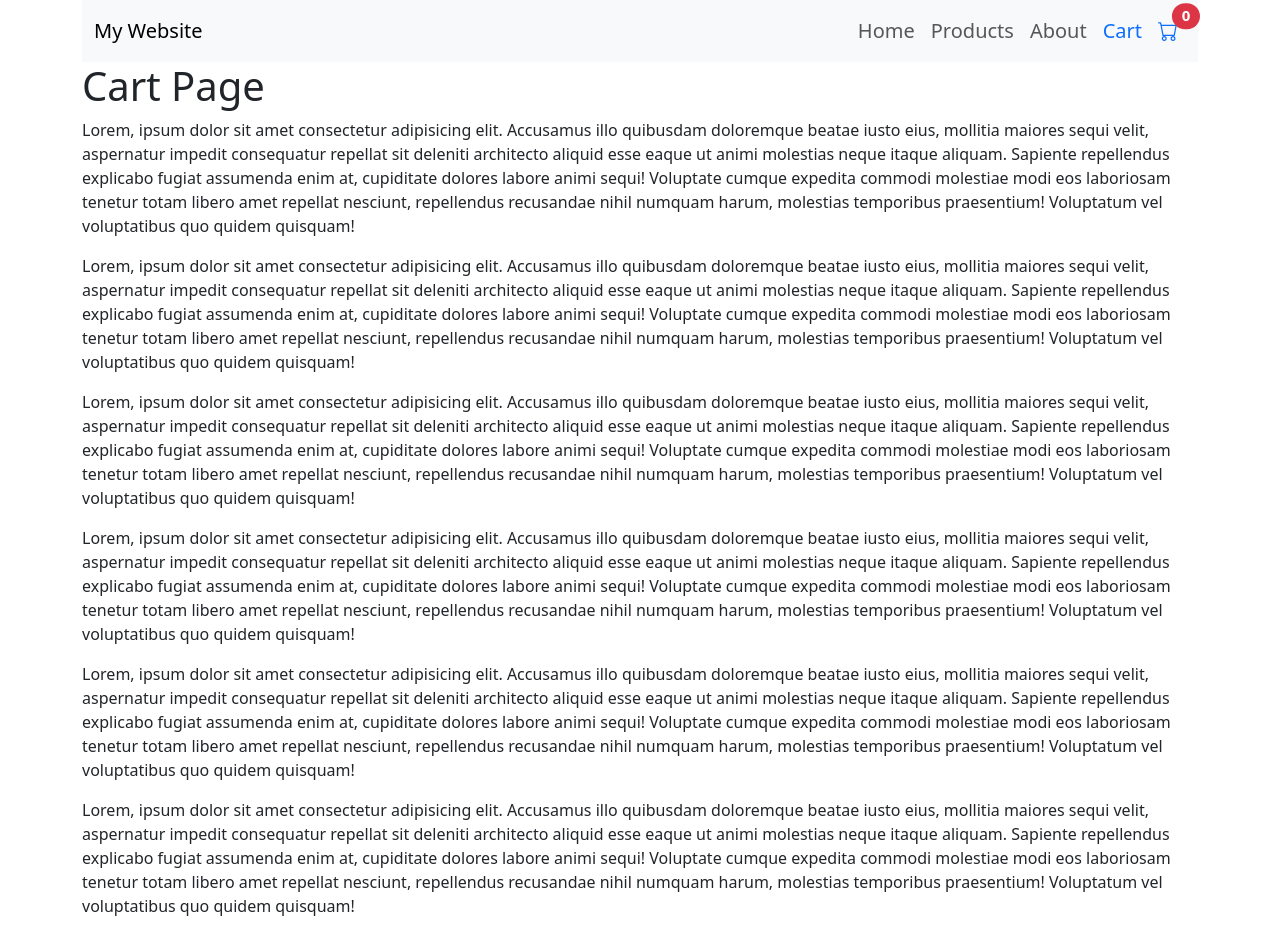
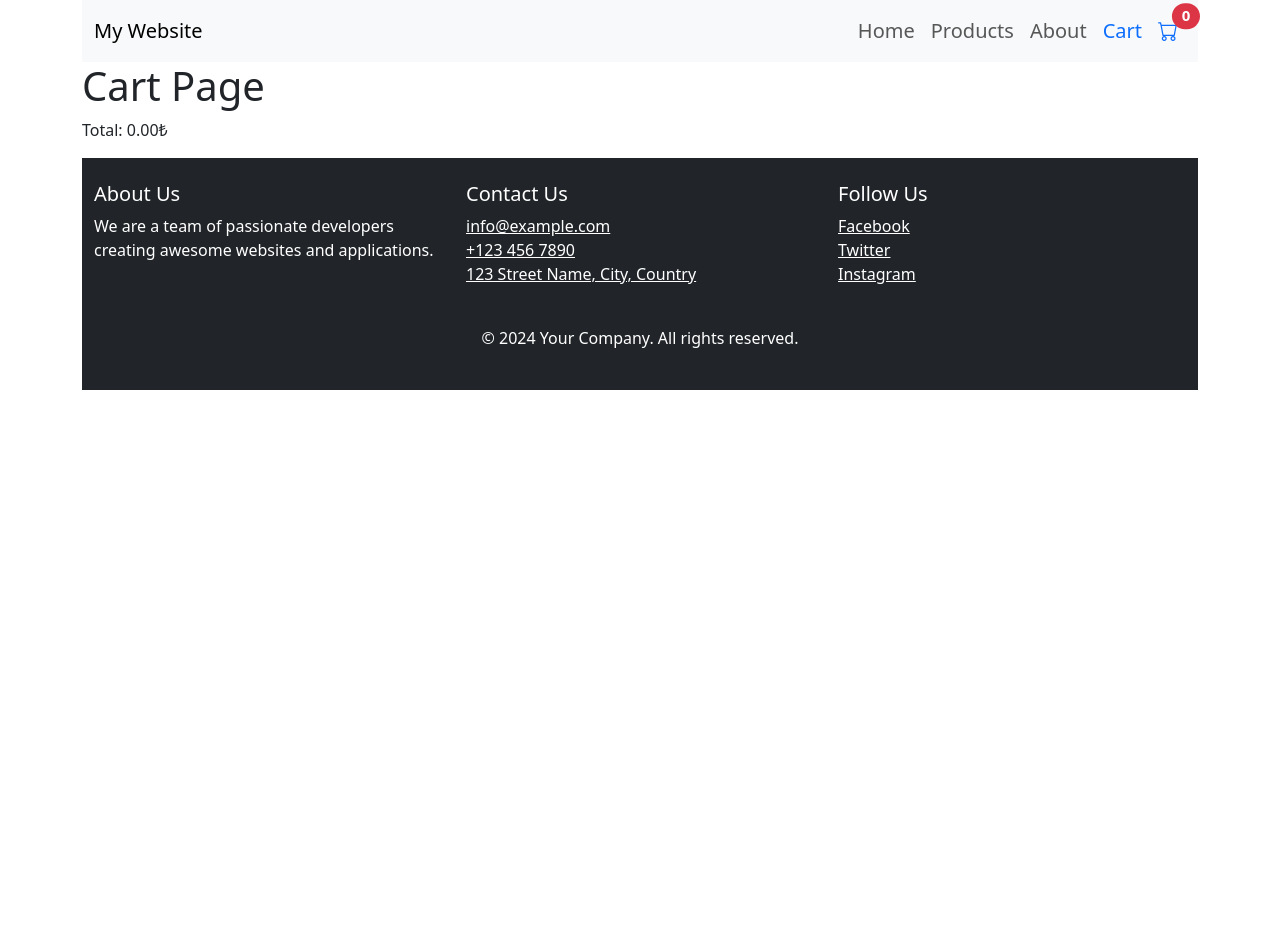
Before and after one commit to eminbasbayan/sbm-react-egitimi3, a React (Vite) app: page /cart in a window 1280 px wide. Shown: the top 938 px of the page. After the commit the page ends 800 px from the top, so only its background shows below. Built offline with nearby package versions, Linux system fonts and the light colour scheme.

Commit message:
cart page component

```diff
--- a/src/components/Products/ProductItem.jsx
+++ b/src/components/Products/ProductItem.jsx
@@ -1,17 +1,31 @@
+import { useContext } from "react";
 import PropTypes from "prop-types";
 import Button from "../UI/Button";
-import "./ProductItem.css";
-import { useContext } from "react";
 import { CartContext } from "../../context/CartContext";
 
-/*
-1- state değişirse component güncellenir.
-2- props değişirse component re-render olur.
-*/
+import "./ProductItem.css";
 
 function ProductItem(props) {
-  const { id, image, title, price, description, handleDeleteItem } = props;
-  const { addToCart } = useContext(CartContext);
+  const {
+    id,
+    image,
+    title,
+    price,
+    description,
+    quantity,
+    handleDeleteItem,
+    cart,
+  } = props;
+  const { addToCart, deleteFromCart } = useContext(CartContext);
+
+  const product = {
+    id,
+    image,
+    title,
+    price,
+    description,
+    quantity: 1,
+  };
 
   return (
     <div className="product-item">
@@ -20,25 +34,21 @@ function ProductItem(props) {
       </div>
       <div className="product-info">
         <strong>{title}</strong>
-        <span>{price}₺</span>
+        <span>
+          {price}₺ {cart && `x ${quantity}`}{" "}
+        </span>
         <span className="product-desc">{description}</span>
+        {!cart && (
+          <Button color="primary" size="sm" onClick={() => addToCart(product)}>
+            Add To Cart
+          </Button>
+        )}
+
         <Button
-          color="primary"
+          color="danger"
           size="sm"
-          onClick={() =>
-            addToCart({
-              id,
-              image,
-              title,
-              price,
-              description,
-              quantity: 1,
-            })
-          }
+          onClick={() => (cart ? deleteFromCart(id) : handleDeleteItem(id))}
         >
-          Add To Cart
-        </Button>
-        <Button color="danger" size="sm" onClick={() => handleDeleteItem(id)}>
           Delete
         </Button>
       </div>
@@ -53,6 +63,8 @@ ProductItem.propTypes = {
   price: PropTypes.number.isRequired,
   description: PropTypes.string,
   handleDeleteItem: PropTypes.func,
+  cart: PropTypes.bool,
+  quantity: PropTypes.number,
 };
 
 export default ProductItem;
--- a/src/context/CartProvider.jsx
+++ b/src/context/CartProvider.jsx
@@ -4,7 +4,6 @@ import { useState } from "react";
 
 const CartProvider = (props) => {
   const [cartItems, setCartItems] = useState([]);
-
 
   function addToCart(product) {
     const findCartItem = cartItems.find((item) => item.id === product.id);
@@ -25,6 +24,11 @@ const CartProvider = (props) => {
     setCartItems([product, ...cartItems]);
   }
 
+  function deleteFromCart(cartId) {
+    const filteredCartItems = cartItems.filter((item) => item.id !== cartId);
+    setCartItems(filteredCartItems);
+  }
+
   return (
     <CartContext.Provider
       value={{
@@ -32,6 +36,7 @@ const CartProvider = (props) => {
         surname: "Başbayan",
         cartItems,
         addToCart,
+        deleteFromCart,
       }}
     >
       {props.children}
--- a/src/pages/CartPage.jsx
+++ b/src/pages/CartPage.jsx
@@ -1,84 +1,22 @@
+import { useContext } from "react";
+import ProductItem from "../components/Products/ProductItem";
+import { CartContext } from "../context/CartContext";
+
 const CartPage = () => {
+  const { cartItems } = useContext(CartContext);
+  const total = cartItems.reduce((total, item) => {
+    return total + item.price * item.quantity;
+  }, 0);
+
   return (
     <div className="cart-page">
       <h1>Cart Page</h1>
-      <p>
-        Lorem, ipsum dolor sit amet consectetur adipisicing elit. Accusamus illo
-        quibusdam doloremque beatae iusto eius, mollitia maiores sequi velit,
-        aspernatur impedit consequatur repellat sit deleniti architecto aliquid
-        esse eaque ut animi molestias neque itaque aliquam. Sapiente repellendus
-        explicabo fugiat assumenda enim at, cupiditate dolores labore animi
-        sequi! Voluptate cumque expedita commodi molestiae modi eos laboriosam
-        tenetur totam libero amet repellat nesciunt, repellendus recusandae
-        nihil numquam harum, molestias temporibus praesentium! Voluptatum vel
-        voluptatibus quo quidem quisquam!
-      </p>
-      <p>
-        Lorem, ipsum dolor sit amet consectetur adipisicing elit. Accusamus illo
-        quibusdam doloremque beatae iusto eius, mollitia maiores sequi velit,
-        aspernatur impedit consequatur repellat sit deleniti architecto aliquid
-        esse eaque ut animi molestias neque itaque aliquam. Sapiente repellendus
-        explicabo fugiat assumenda enim at, cupiditate dolores labore animi
-        sequi! Voluptate cumque expedita commodi molestiae modi eos laboriosam
-        tenetur totam libero amet repellat nesciunt, repellendus recusandae
-        nihil numquam harum, molestias temporibus praesentium! Voluptatum vel
-        voluptatibus quo quidem quisquam!
-      </p>
-      <p>
-        Lorem, ipsum dolor sit amet consectetur adipisicing elit. Accusamus illo
-        quibusdam doloremque beatae iusto eius, mollitia maiores sequi velit,
-        aspernatur impedit consequatur repellat sit deleniti architecto aliquid
-        esse eaque ut animi molestias neque itaque aliquam. Sapiente repellendus
-        explicabo fugiat assumenda enim at, cupiditate dolores labore animi
-        sequi! Voluptate cumque expedita commodi molestiae modi eos laboriosam
-        tenetur totam libero amet repellat nesciunt, repellendus recusandae
-        nihil numquam harum, molestias temporibus praesentium! Voluptatum vel
-        voluptatibus quo quidem quisquam!
-      </p>
-      <p>
-        Lorem, ipsum dolor sit amet consectetur adipisicing elit. Accusamus illo
-        quibusdam doloremque beatae iusto eius, mollitia maiores sequi velit,
-        aspernatur impedit consequatur repellat sit deleniti architecto aliquid
-        esse eaque ut animi molestias neque itaque aliquam. Sapiente repellendus
-        explicabo fugiat assumenda enim at, cupiditate dolores labore animi
-        sequi! Voluptate cumque expedita commodi molestiae modi eos laboriosam
-        tenetur totam libero amet repellat nesciunt, repellendus recusandae
-        nihil numquam harum, molestias temporibus praesentium! Voluptatum vel
-        voluptatibus quo quidem quisquam!
-      </p>
-      <p>
-        Lorem, ipsum dolor sit amet consectetur adipisicing elit. Accusamus illo
-        quibusdam doloremque beatae iusto eius, mollitia maiores sequi velit,
-        aspernatur impedit consequatur repellat sit deleniti architecto aliquid
-        esse eaque ut animi molestias neque itaque aliquam. Sapiente repellendus
-        explicabo fugiat assumenda enim at, cupiditate dolores labore animi
-        sequi! Voluptate cumque expedita commodi molestiae modi eos laboriosam
-        tenetur totam libero amet repellat nesciunt, repellendus recusandae
-        nihil numquam harum, molestias temporibus praesentium! Voluptatum vel
-        voluptatibus quo quidem quisquam!
-      </p>
-      <p>
-        Lorem, ipsum dolor sit amet consectetur adipisicing elit. Accusamus illo
-        quibusdam doloremque beatae iusto eius, mollitia maiores sequi velit,
-        aspernatur impedit consequatur repellat sit deleniti architecto aliquid
-        esse eaque ut animi molestias neque itaque aliquam. Sapiente repellendus
-        explicabo fugiat assumenda enim at, cupiditate dolores labore animi
-        sequi! Voluptate cumque expedita commodi molestiae modi eos laboriosam
-        tenetur totam libero amet repellat nesciunt, repellendus recusandae
-        nihil numquam harum, molestias temporibus praesentium! Voluptatum vel
-        voluptatibus quo quidem quisquam!
-      </p>
-      <p>
-        Lorem, ipsum dolor sit amet consectetur adipisicing elit. Accusamus illo
-        quibusdam doloremque beatae iusto eius, mollitia maiores sequi velit,
-        aspernatur impedit consequatur repellat sit deleniti architecto aliquid
-        esse eaque ut animi molestias neque itaque aliquam. Sapiente repellendus
-        explicabo fugiat assumenda enim at, cupiditate dolores labore animi
-        sequi! Voluptate cumque expedita commodi molestiae modi eos laboriosam
-        tenetur totam libero amet repellat nesciunt, repellendus recusandae
-        nihil numquam harum, molestias temporibus praesentium! Voluptatum vel
-        voluptatibus quo quidem quisquam!
-      </p>
+      <div className="products">
+        {cartItems.map((item) => (
+          <ProductItem cart {...item} key={item.id} />
+        ))}
+      </div>
+      <p>Total: {total.toFixed(2)}₺</p>
     </div>
   );
 };
```
